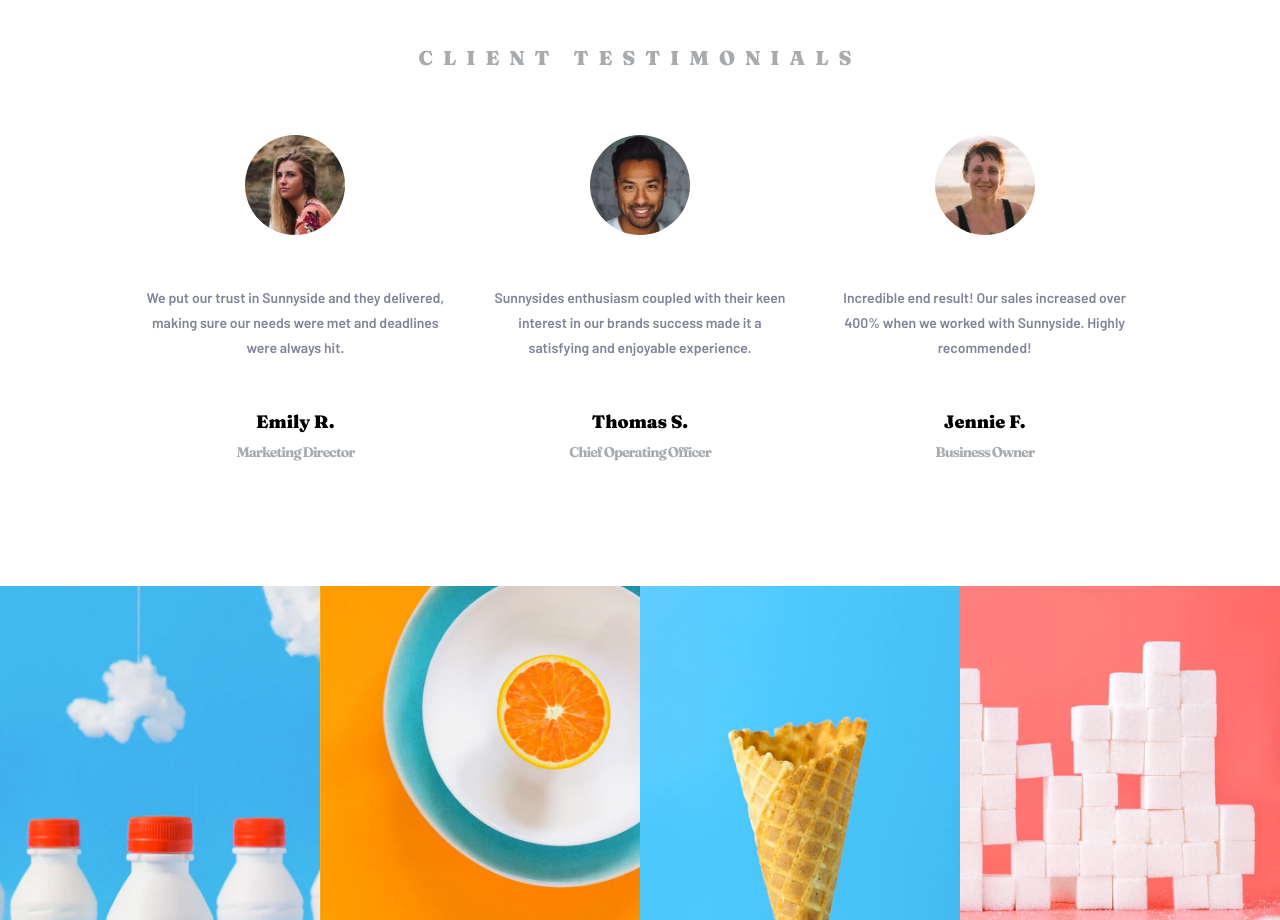
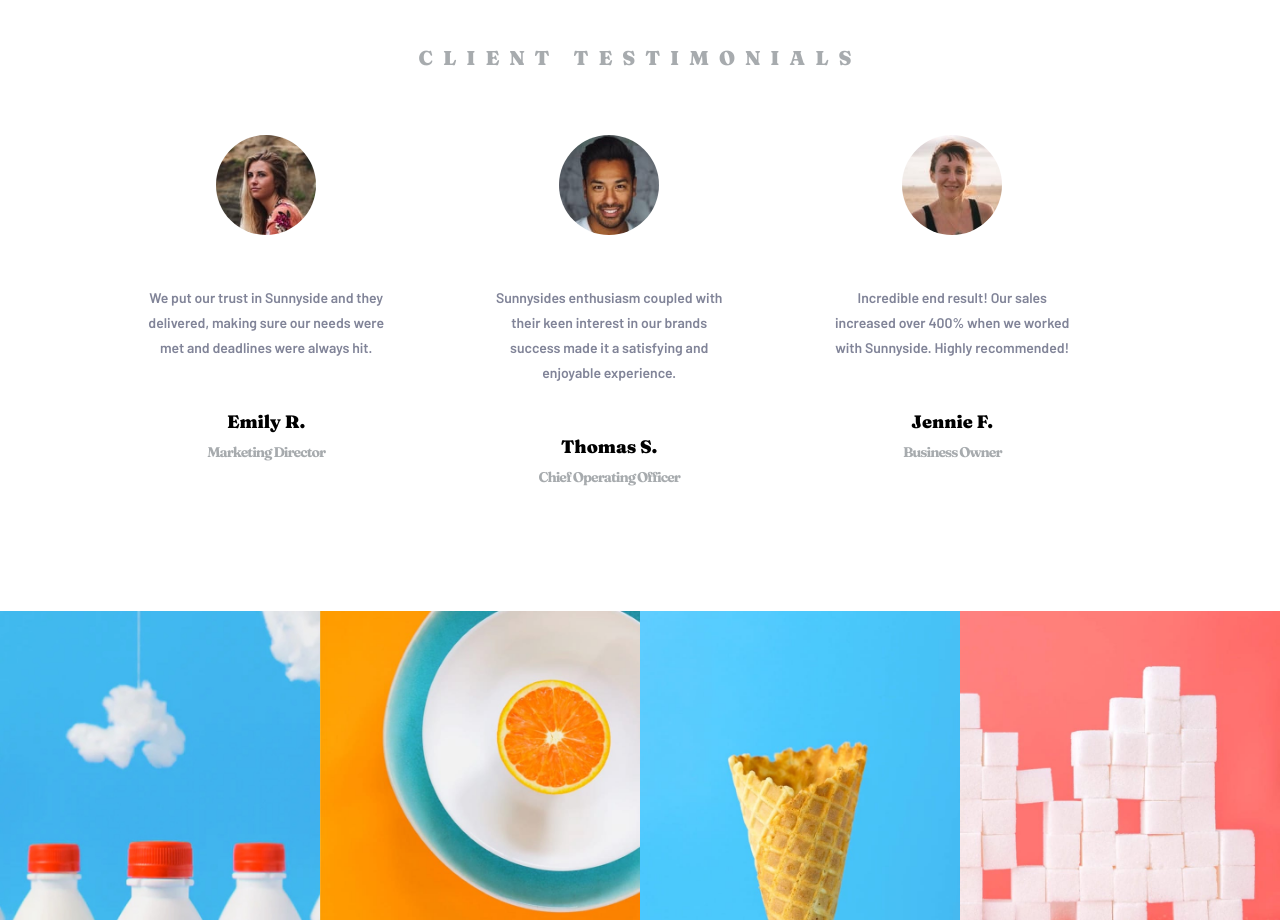
Before and after one commit to Hadirizaldi/documentation_dicoding_learning, a website: page dasarPemrogramanWeb/tugas-akhir/index.html in a window 1280 px wide. Shown: the part 2560-3480 px from the top of the page. Drawn offline with Linux system fonts and the light colour scheme.

Commit message:
dasarpemrogramanweb tugas-akhir revisi testimonial -- membenarkan ukuran dari card testimonial

```diff
--- a/dasarPemrogramanWeb/tugas-akhir/assets/css/style.css
+++ b/dasarPemrogramanWeb/tugas-akhir/assets/css/style.css
@@ -163,6 +163,8 @@ body {
   align-items: center;
   justify-content: center;
   gap: 5rem;
+  width: 80%;
+  min-width: 23rem;
 }
 .testimonial_card .content-card__profile-picture {
   border-radius: 100%;
@@ -299,7 +301,7 @@ body {
 }
 .testimonial__content-box {
   display: flex;
-  gap: 1rem;
+  gap: 0.5rem;
 }
 
 .project {
```
